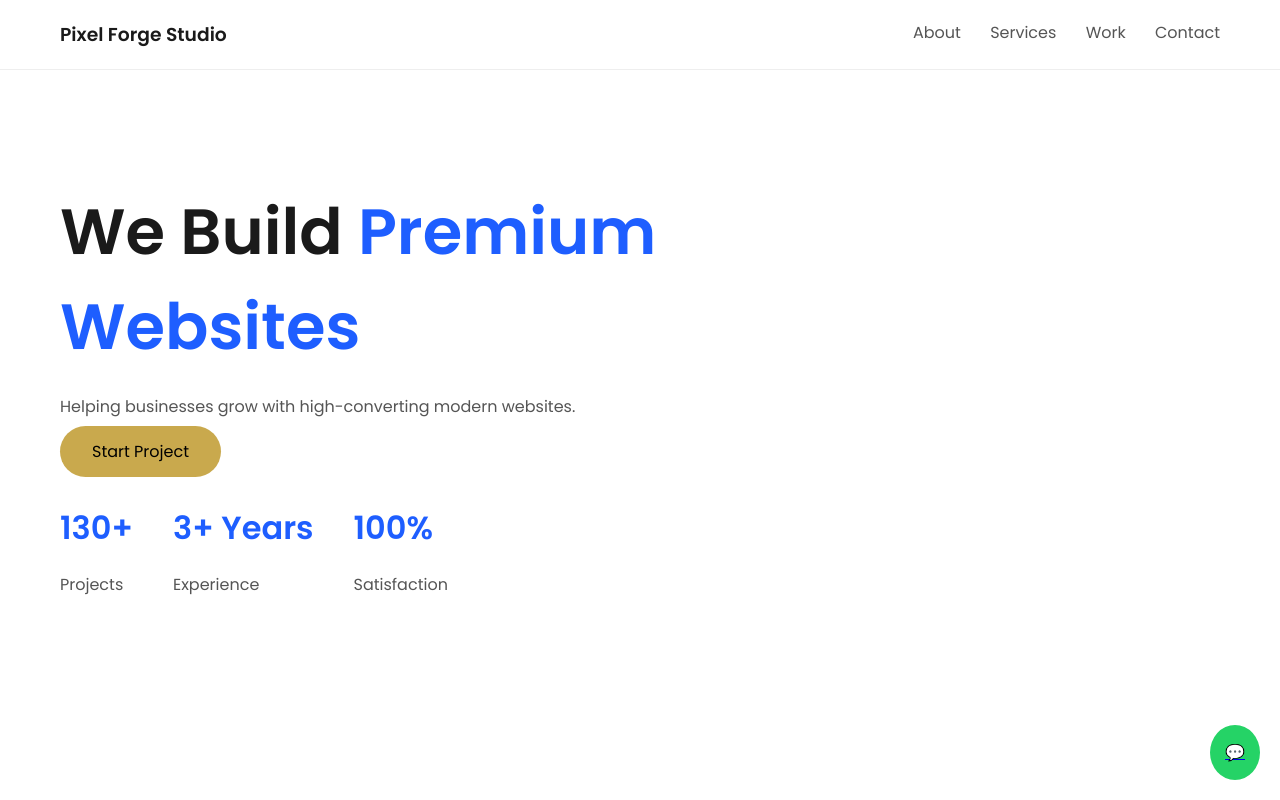
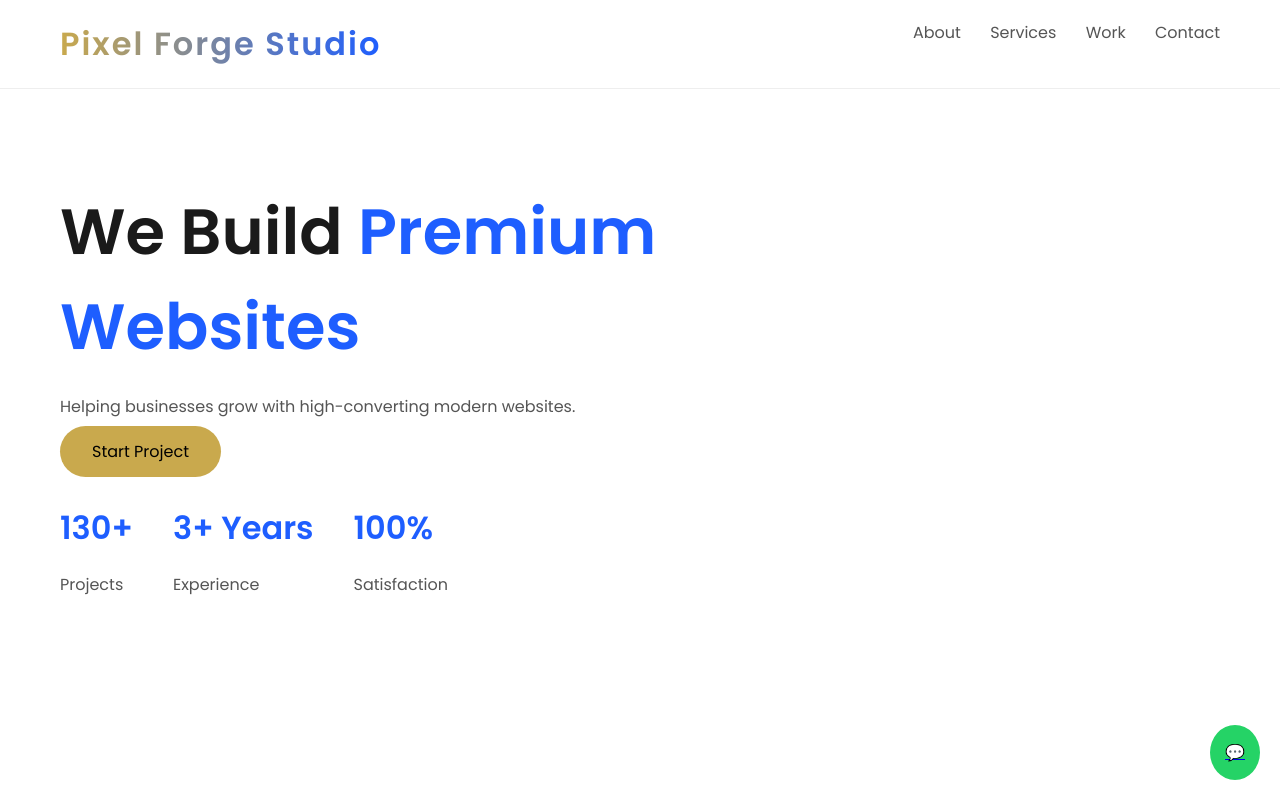
Before and after one commit to saichand-cpu/portfolio-, a plain HTML site: page index.html in a window 1280 px wide. Shown: the top 800 px of the page. Drawn offline with Linux system fonts and the light colour scheme.

Commit message:
Update index.html

```diff
--- a/index.html
+++ b/index.html
@@ -185,6 +185,15 @@ h2 {
   padding: 15px;
   border-radius: 50%;
 }
+  header h3 {
+  font-size: 32px;
+  font-weight: 800;
+  letter-spacing: 2px;
+  background: linear-gradient(90deg, #c9a94d, #1e5eff);
+  -webkit-background-clip: text;
+  -webkit-text-fill-color: transparent;
+  color: transparent;
+}
 </style>
 </head>
 
```
